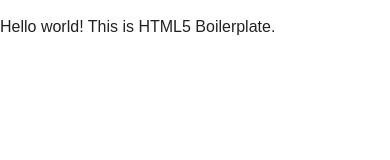
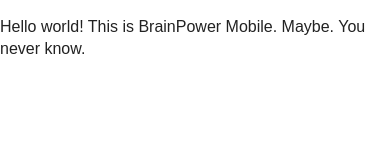
Before and after one commit to cscasey/phonebp, a plain HTML site: page index.html in a window 390 px wide. Drawn offline with Linux system fonts and the light colour scheme; some packages are replaced by stand-ins of ours.

Commit message:
Some extremely minor changes

```diff
--- a/index.html
+++ b/index.html
@@ -17,7 +17,7 @@
 	<body>
 
 		<!-- Add your site or application content here -->
-		<p>Hello world! This is HTML5 Boilerplate.</p>
+		<p>Hello world! This is BrainPower Mobile. Maybe. You never know.</p>
 
 		<script src="js/vendor/jquery-1.9.1.min.js"></script>
 		<script src="js/plugins.js"></script>
```
Also changed, not shown: 1 other file.
